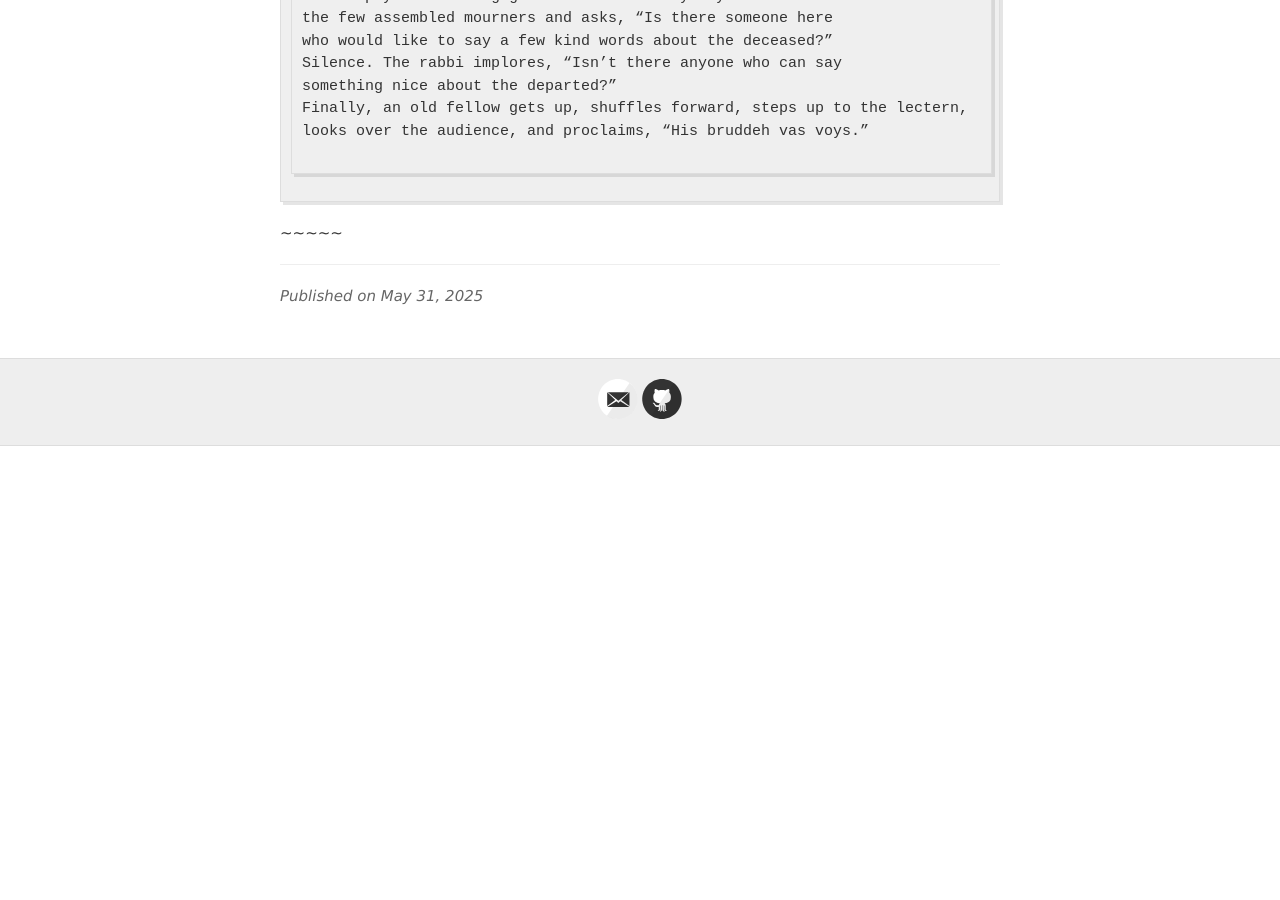
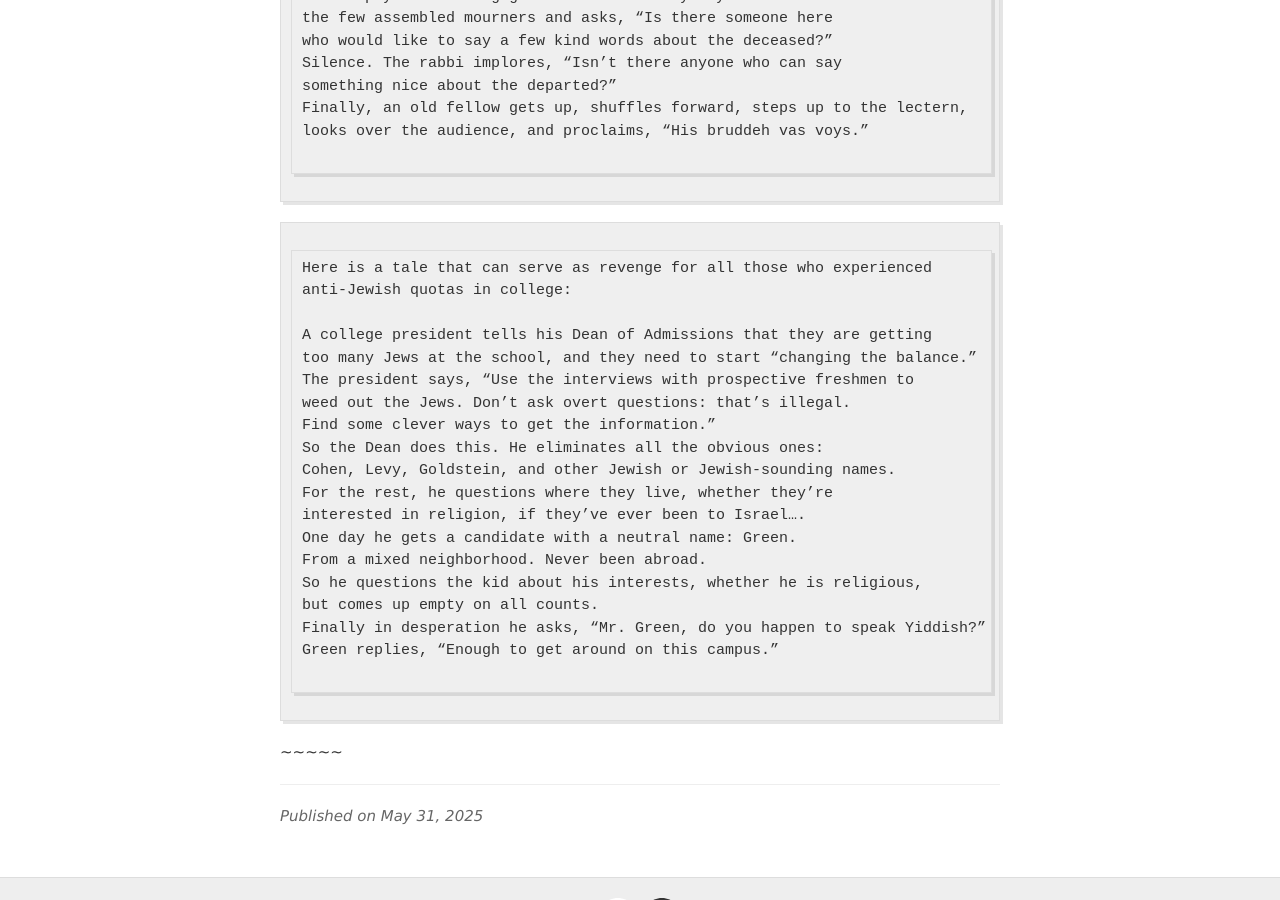
Before and after one commit to jvmallow/jvmallow.github.io, a Jekyll site: the page built from _posts/2025-05-31-Jewish_Humor.md, in a window 1280 px wide and 900 px high, scrolled down 19870 px. Built offline with Jekyll 4.4.1, drawn with Linux system fonts in a browser that asks for light colours; a script that is not in the unit is left out; before the commit the page ends 20316 px from its top, so only the background shows below that.

Commit message:
Update 2025-05-31-Jewish_Humor.md

```diff
--- a/_posts/2025-05-31-Jewish_Humor.md
+++ b/_posts/2025-05-31-Jewish_Humor.md
@@ -800,3 +800,24 @@ looks over the audience, and proclaims, “His bruddeh vas voys.”
 
 ~~~~~
 ~~~~~
+Here is a tale that can serve as revenge for all those who experienced
+anti-Jewish quotas in college:
+
+A college president tells his Dean of Admissions that they are getting
+too many Jews at the school, and they need to start “changing the balance.”
+The president says, “Use the interviews with prospective freshmen to
+weed out the Jews. Don’t ask overt questions: that’s illegal.
+Find some clever ways to get the information.”
+So the Dean does this. He eliminates all the obvious ones:
+Cohen, Levy, Goldstein, and other Jewish or Jewish-sounding names.
+For the rest, he questions where they live, whether they’re
+interested in religion, if they’ve ever been to Israel….
+One day he gets a candidate with a neutral name: Green.
+From a mixed neighborhood. Never been abroad.
+So he questions the kid about his interests, whether he is religious,
+but comes up empty on all counts.
+Finally in desperation he asks, “Mr. Green, do you happen to speak Yiddish?”
+Green replies, “Enough to get around on this campus.”
+
+~~~~~
+~~~~~
```
